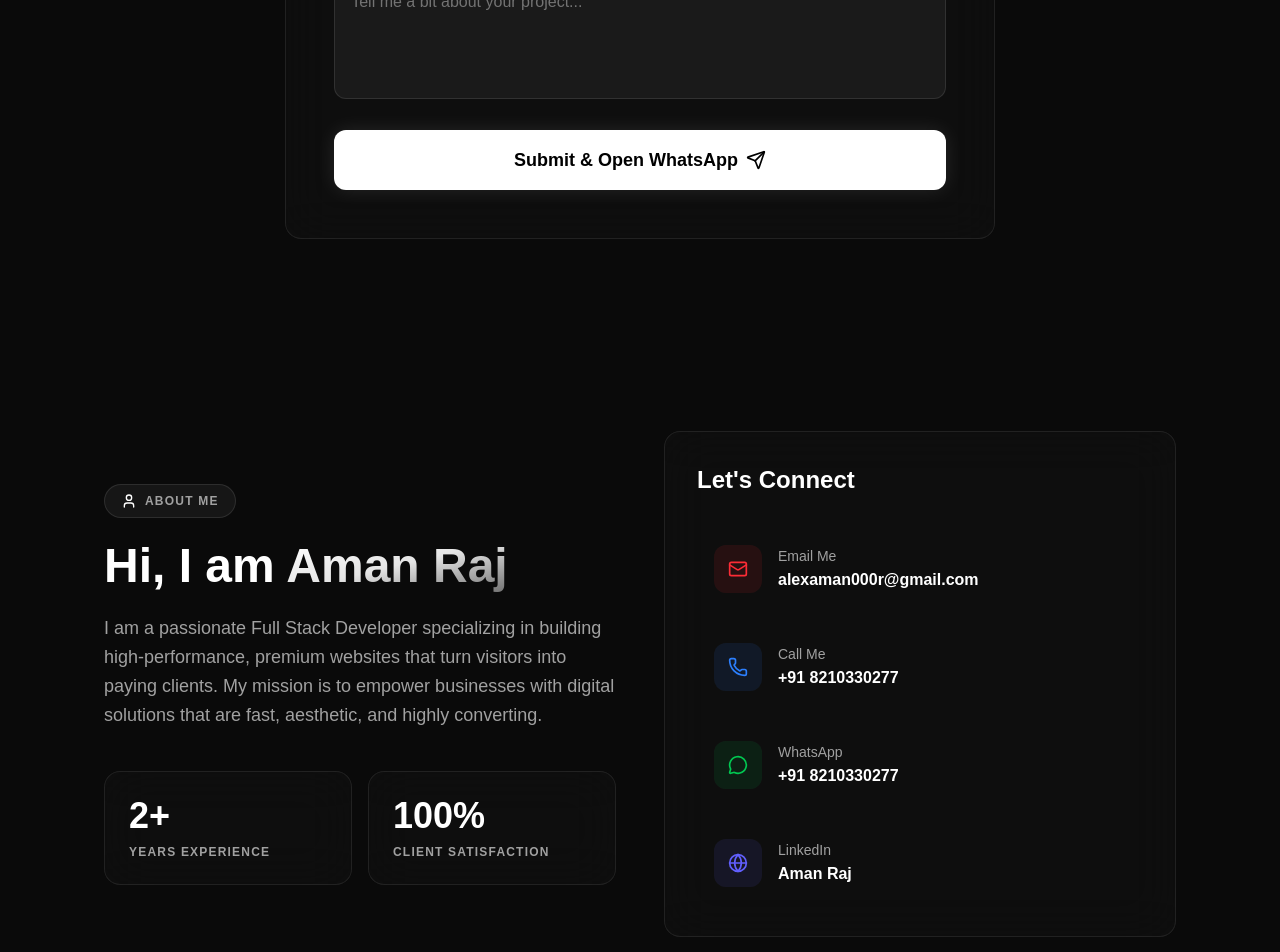
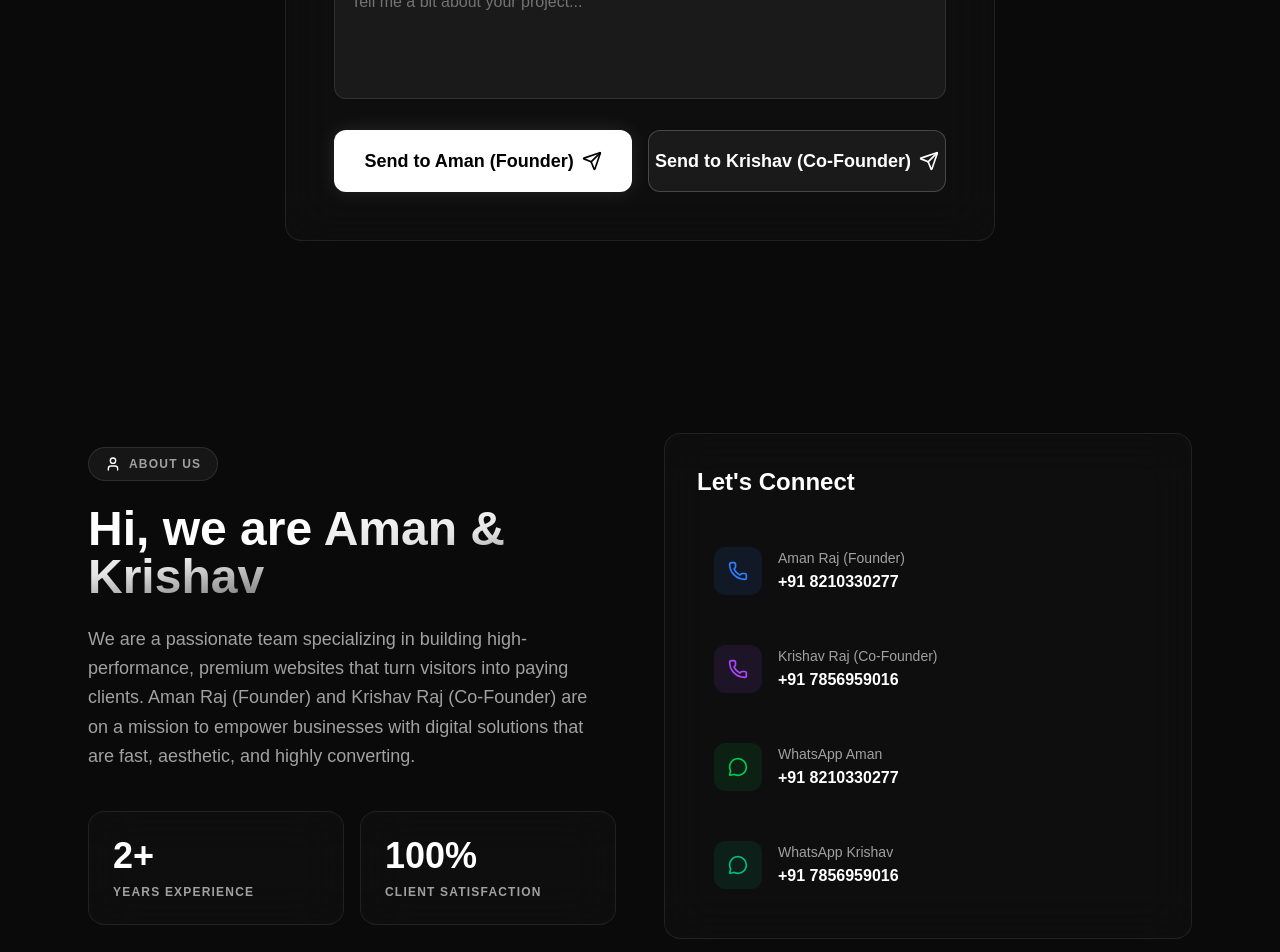
Before and after one commit to alexaman000/webbybuilder, a Next.js app: page / in a window 1280 px wide. Shown: the part 8540-9492 px from the top of the page. Built offline with nearby package versions, Linux system fonts and the light colour scheme.

Commit message:
feat: add co-founder krishav raj and dual contact options

```diff
--- a/src/components/About.tsx
+++ b/src/components/About.tsx
@@ -6,32 +6,32 @@ import { Mail, Phone, MessageCircle, Globe, User } from "lucide-react";
 export default function About() {
   const contactLinks = [
     {
-      icon: <Mail size={20} />,
-      label: "Email Me",
-      value: "alexaman000r@gmail.com",
-      href: "mailto:alexaman000r@gmail.com",
-      color: "bg-red-500/10 text-red-500",
-    },
-    {
       icon: <Phone size={20} />,
-      label: "Call Me",
+      label: "Aman Raj (Founder)",
       value: "+91 8210330277",
       href: "tel:+918210330277",
       color: "bg-blue-500/10 text-blue-500",
     },
     {
+      icon: <Phone size={20} />,
+      label: "Krishav Raj (Co-Founder)",
+      value: "+91 7856959016",
+      href: "tel:+917856959016",
+      color: "bg-purple-500/10 text-purple-500",
+    },
+    {
       icon: <MessageCircle size={20} />,
-      label: "WhatsApp",
+      label: "WhatsApp Aman",
       value: "+91 8210330277",
       href: "https://wa.me/918210330277?text=Hello%20WebbyBuilder%20%F0%9F%9A%80",
       color: "bg-green-500/10 text-green-500",
     },
     {
-      icon: <Globe size={20} />,
-      label: "LinkedIn",
-      value: "Aman Raj",
-      href: "https://www.linkedin.com/in/aman-raj-51468b383",
-      color: "bg-indigo-500/10 text-indigo-500",
+      icon: <MessageCircle size={20} />,
+      label: "WhatsApp Krishav",
+      value: "+91 7856959016",
+      href: "https://wa.me/917856959016?text=Hello%20WebbyBuilder%20%F0%9F%9A%80",
+      color: "bg-emerald-500/10 text-emerald-500",
     },
   ];
 
@@ -48,13 +48,13 @@ export default function About() {
           >
             <div className="inline-flex items-center gap-2 px-4 py-2 rounded-full border border-white/10 bg-white/5 text-neutral-300 font-medium text-sm">
               <User size={16} className="text-white" />
-              <span className="uppercase tracking-widest text-xs font-bold text-neutral-400">About Me</span>
+              <span className="uppercase tracking-widest text-xs font-bold text-neutral-400">About Us</span>
             </div>
             <h2 className="text-4xl md:text-5xl font-bold font-outfit text-white">
-              Hi, I am <span className="text-gradient">Aman Raj</span>
+              Hi, we are <span className="text-gradient">Aman & Krishav</span>
             </h2>
             <p className="text-neutral-400 text-lg leading-relaxed max-w-lg font-light">
-              I am a passionate Full Stack Developer specializing in building high-performance, premium websites that turn visitors into paying clients. My mission is to empower businesses with digital solutions that are fast, aesthetic, and highly converting.
+              We are a passionate team specializing in building high-performance, premium websites that turn visitors into paying clients. Aman Raj (Founder) and Krishav Raj (Co-Founder) are on a mission to empower businesses with digital solutions that are fast, aesthetic, and highly converting.
             </p>
 
             <div className="pt-4 grid sm:grid-cols-2 gap-4">
--- a/src/components/SmartForm.tsx
+++ b/src/components/SmartForm.tsx
@@ -13,6 +13,7 @@ export default function SmartForm() {
     budget: "",
     requirement: "",
   });
+  const [targetPhone, setTargetPhone] = useState("");
 
   const handleChange = (e: React.ChangeEvent<HTMLInputElement | HTMLTextAreaElement | HTMLSelectElement>) => {
     setFormData({ ...formData, [e.target.name]: e.target.value });
@@ -40,7 +41,8 @@ ${requirement}
 
 Please contact me.`;
 
-    const whatsappUrl = `https://wa.me/918210330277?text=${encodeURIComponent(message)}`;
+    const phoneToContact = targetPhone || "918210330277";
+    const whatsappUrl = `https://wa.me/${phoneToContact}?text=${encodeURIComponent(message)}`;
 
     // Open WhatsApp
     window.open(whatsappUrl, "_blank");
@@ -165,12 +167,22 @@ Please contact me.`;
               ></textarea>
             </div>
 
-            <button
-              type="submit"
-              className="w-full py-4 rounded-xl bg-white text-black font-semibold text-lg hover:bg-neutral-200 shadow-[0_0_20px_rgba(255,255,255,0.1)] transition-colors flex items-center justify-center gap-2"
-            >
-              Submit & Open WhatsApp <Send size={20} />
-            </button>
+            <div className="grid sm:grid-cols-2 gap-4">
+              <button
+                type="submit"
+                onClick={() => setTargetPhone("918210330277")}
+                className="w-full py-4 rounded-xl bg-white text-black font-semibold text-lg hover:bg-neutral-200 shadow-[0_0_20px_rgba(255,255,255,0.1)] transition-colors flex items-center justify-center gap-2"
+              >
+                Send to Aman (Founder) <Send size={20} />
+              </button>
+              <button
+                type="submit"
+                onClick={() => setTargetPhone("917856959016")}
+                className="w-full py-4 rounded-xl border border-white/20 bg-white/5 text-white font-semibold text-lg hover:bg-white/10 transition-colors flex items-center justify-center gap-2"
+              >
+                Send to Krishav (Co-Founder) <Send size={20} />
+              </button>
+            </div>
           </form>
         </motion.div>
       </div>
```
